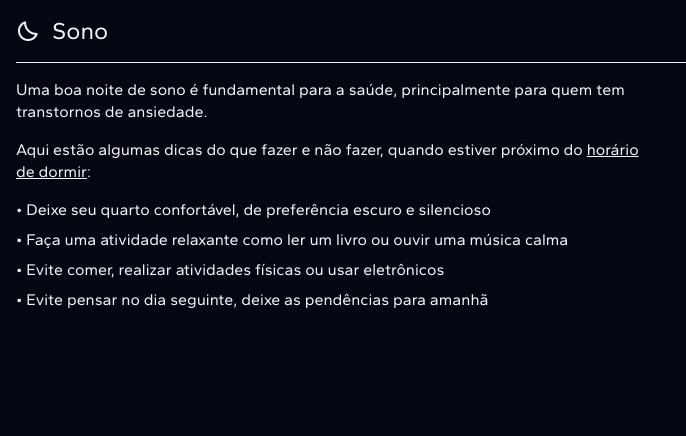
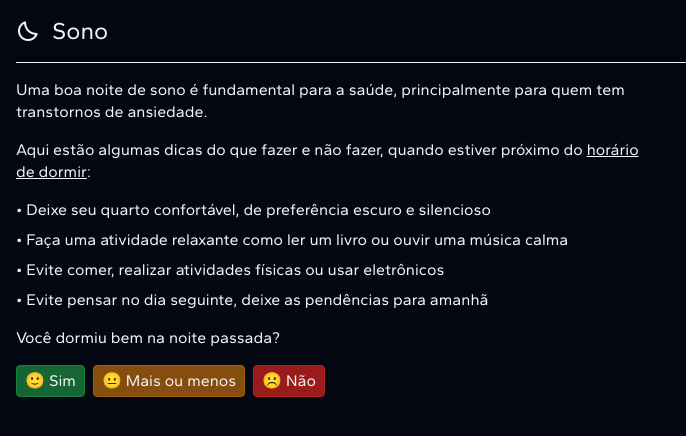
Before and after one commit to kelio-mv/anxiety, a React (Vite) app: page /sleep in a window 1280 px wide. Shown: the top 436 px of the page, without its empty margins (0-686 px from the left). Built offline with nearby package versions, Linux system fonts and the light colour scheme.

Commit message:
Added sleep records

```diff
--- a/src/pages/Sleep.jsx
+++ b/src/pages/Sleep.jsx
@@ -1,6 +1,27 @@
+import useStorage from "../useStorage";
 import Page from "../components/Page";
+import Icon from "../components/Icon";
 
 function Sleep() {
+  const [sleepRecords, setSleepRecords] = useStorage("sleepRecords", []);
+  const yesterday = getYesterday();
+  const emoji = { 1: "☹️", 2: "😐", 3: "🙂" };
+  const borderColor = { 1: "border-red-800", 2: "border-yellow-800", 3: "border-green-800" };
+
+  function getYesterday() {
+    const date = new Date();
+    date.setDate(date.getDate() - 1);
+    return date.toLocaleDateString("pt-BR");
+  }
+
+  function createSleepRecord(rating) {
+    setSleepRecords([{ date: yesterday, rating }, ...sleepRecords]);
+  }
+
+  function deleteSleepRecord(date) {
+    setSleepRecords(sleepRecords.filter((sr) => sr.date !== date));
+  }
+
   return (
     <Page title="Sono" icon="bedtime">
       <div className="max-w-[40rem] space-y-4">
@@ -12,13 +33,51 @@ function Sleep() {
           Aqui estão algumas dicas do que fazer e não fazer, quando estiver próximo do{" "}
           <span className="underline">horário de dormir</span>:
         </p>
+      </div>
       <ul className="space-y-2 *:before:content-['•_']">
         <li>Deixe seu quarto confortável, de preferência escuro e silencioso</li>
         <li>Faça uma atividade relaxante como ler um livro ou ouvir uma música calma</li>
         <li>Evite comer, realizar atividades físicas ou usar eletrônicos</li>
         <li>Evite pensar no dia seguinte, deixe as pendências para amanhã</li>
       </ul>
+      {!sleepRecords.some(({ date }) => date === yesterday) && (
+        <>
+          <p>Você dormiu bem na noite passada?</p>
+          <div className="space-x-2">
+            <button
+              className="px-2 py-1 bg-green-800 border border-green-700 rounded"
+              onClick={() => createSleepRecord(3)}
+            >
+              {emoji[3]} Sim
+            </button>
+            <button
+              className="px-2 py-1 bg-yellow-800 border border-yellow-700 rounded"
+              onClick={() => createSleepRecord(2)}
+            >
+              {emoji[2]} Mais ou menos
+            </button>
+            <button
+              className="px-2 py-1 bg-red-800 border border-red-700 rounded"
+              onClick={() => createSleepRecord(1)}
+            >
+              {emoji[1]} Não
+            </button>
           </div>
+        </>
+      )}
+      {sleepRecords.map(({ date, rating }) => (
+        <div className="space-x-2" key={date}>
+          <span
+            className={
+              "inline-block px-2 py-1 border-2 rounded-lg font-mono text-lg align-middle " +
+              borderColor[rating]
+            }
+          >
+            {date} {emoji[rating]}
+          </span>
+          <Icon name="close" small onClick={() => deleteSleepRecord(date)} />
+        </div>
+      ))}
     </Page>
   );
 }
```
Lines whose indentation alone changed are shown as unchanged.
